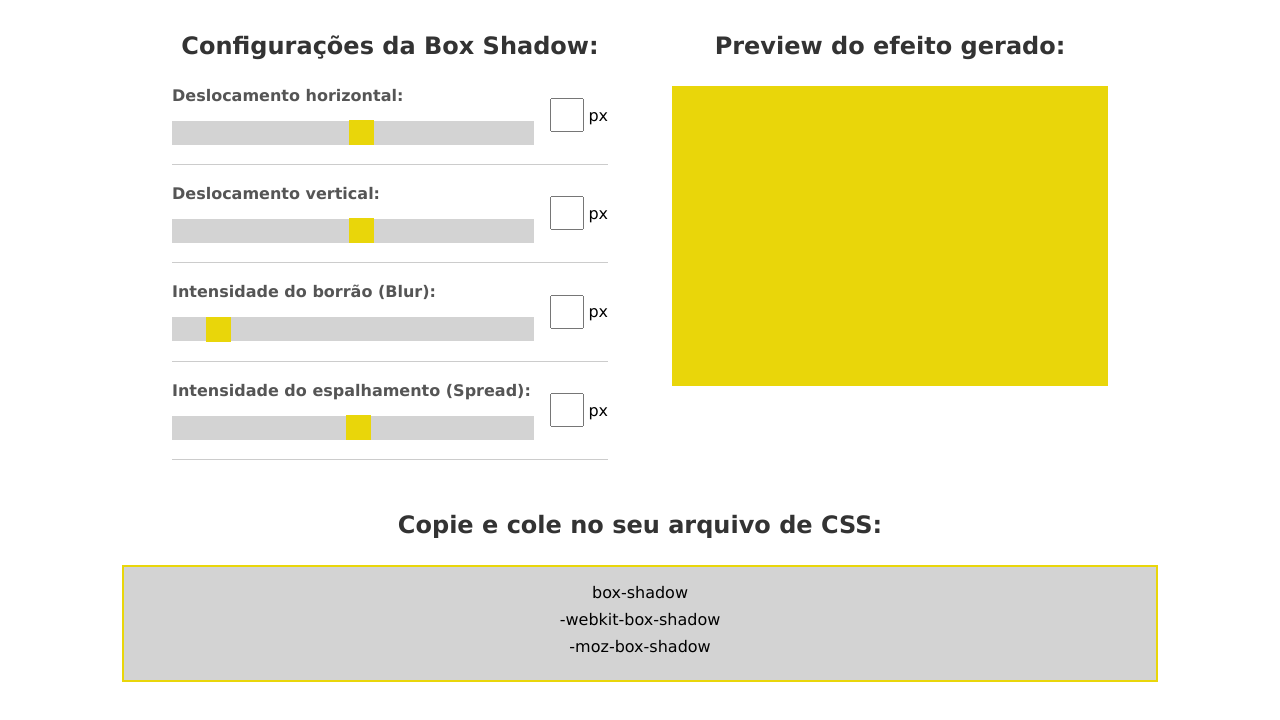
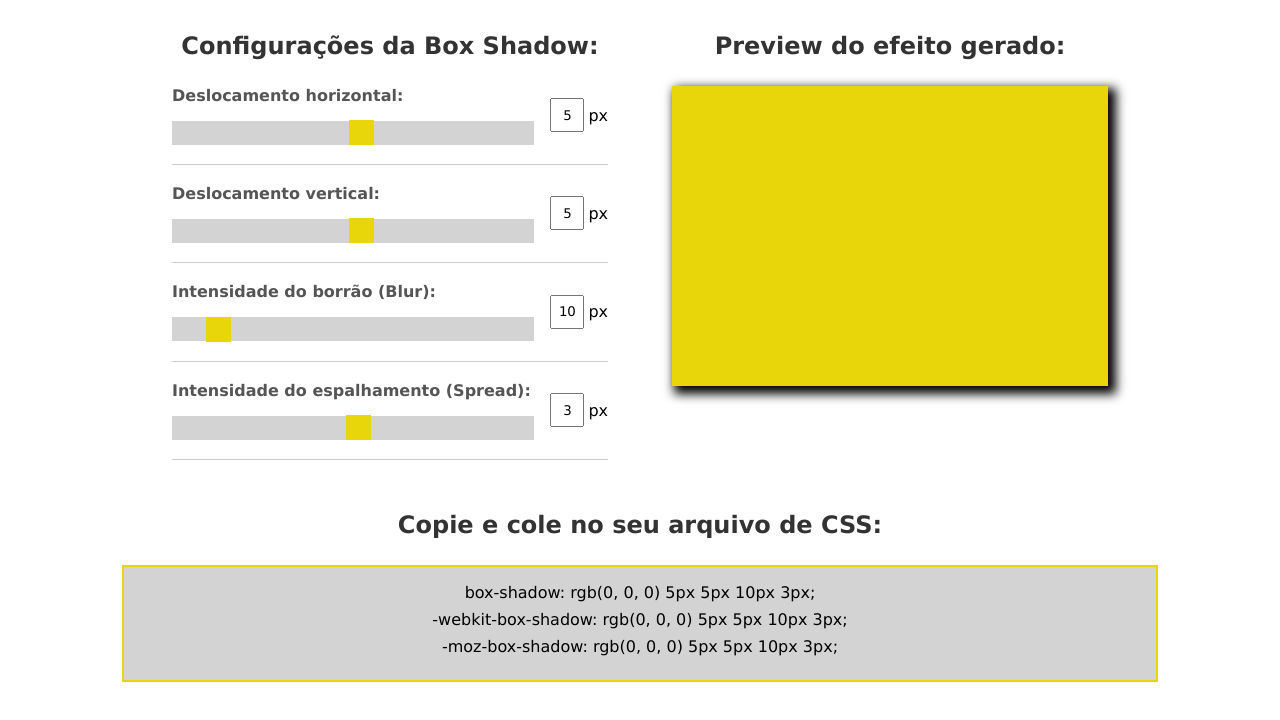
Before and after one commit to lltelles/boxShadow_generator, a plain HTML site: page index.html in a window 1280 px wide. Drawn offline with Linux system fonts and the light colour scheme.

Commit message:
added initialize()/applyRule()/showRule()

```diff
--- a/index.html
+++ b/index.html
@@ -90,9 +90,9 @@
     <div id="generated-rule">
       <h2>Copie e cole no seu arquivo de CSS:</h2>
       <div id="rules-area">
-        <p id="rule">box-shadow <span></span></p>
-        <p id="webkit-rule">-webkit-box-shadow <span></span></p>
-        <p id="moz-rule">-moz-box-shadow <span></span></p>
+        <p id="rule">box-shadow: <span></span>;</p>
+        <p id="webkit-rule">-webkit-box-shadow: <span></span>;</p>
+        <p id="moz-rule">-moz-box-shadow: <span></span>;</p>
       </div>
     </div>
   </body>
--- a/js/script.js
+++ b/js/script.js
@@ -13,18 +13,39 @@ class BoxShadowGenerator {
     webkitRule,
     mozRule
   ) {
-    this.horizontal = horizontal
-    this.horizontalRef = horizontalRef
-    this.vertical = vertical
-    this.verticalRef = verticalRef
-    this.blur = blur
-    this.blurRef = blurRef
-    this.spread = spread
-    this.spreadRef = spreadRef
-    this.previewBox = spreadRef
-    this.rule = rule
-    this.webkitRule = webkitRule
-    this.mozRule = mozRule
+    this.horizontal = horizontal;
+    this.horizontalRef = horizontalRef;
+    this.vertical = vertical;
+    this.verticalRef = verticalRef;
+    this.blur = blur;
+    this.blurRef = blurRef;
+    this.spread = spread;
+    this.spreadRef = spreadRef;
+    this.previewBox = previewBox;
+    this.rule = rule;
+    this.webkitRule = webkitRule;
+    this.mozRule = mozRule;
+  }
+
+  initialize() {
+    this.horizontalRef.value = this.horizontal.value;
+    this.verticalRef.value = this.vertical.value;
+    this.spreadRef.value = this.spread.value;
+    this.blurRef.value = this.blur.value;
+
+    this.applyRule();
+    this.showRule();
+  }
+
+  applyRule() {
+    this.previewBox.style.boxShadow = `${this.horizontalRef.value}px ${this.verticalRef.value}px ${this.blurRef.value}px ${this.spreadRef.value}px #000000`;
+    this.currentRule = this.previewBox.style.boxShadow
+  }
+
+  showRule() {
+    this.rule.innerText = this.currentRule
+    this.webkitRule.innerText = this.currentRule
+    this.mozRule.innerText = this.currentRule
   }
 }
 
@@ -44,7 +65,8 @@ const rule = document.querySelector("#rule span");
 const webkitRule = document.querySelector("#webkit-rule span");
 const mozRule = document.querySelector("#moz-rule span");
 
-const boxShadow = new BoxShadowGenerator( horizontal,
+const boxShadow = new BoxShadowGenerator(
+  horizontal,
   horizontalRef,
   vertical,
   verticalRef,
@@ -55,7 +77,8 @@ const boxShadow = new BoxShadowGenerator( horizontal,
   previewBox,
   rule,
   webkitRule,
-    mozRule)
+  mozRule
+);
 
-    console.log(boxShadow)
+boxShadow.initialize();
 // Eventos
```
Lines whose indentation alone changed are shown as unchanged.
